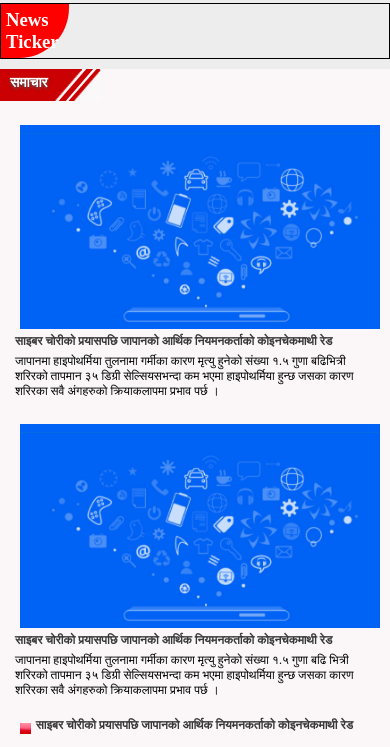
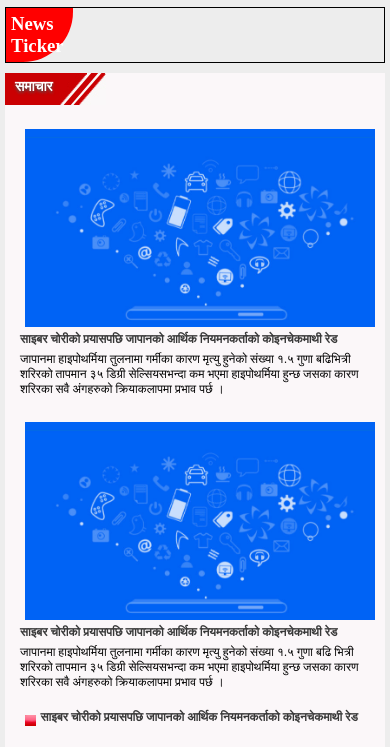
Before and after one commit to bikashthapa01/japannepal, a plain HTML site: page index.html in a window 390 px wide. Shown: the part 289-1036 px from the top of the page. Drawn offline with Linux system fonts and the light colour scheme; a script that the page names is missing.

Commit message:
On branch master

```diff
--- a/css/style.css
+++ b/css/style.css
@@ -210,6 +210,9 @@ body {
 /*Responsive CSS codes for different screensize*/
 
 @media screen and (max-width: 700px){
+	body {
+		margin: 5px !important;
+	}
 	#wrapper {
 		width: 100%;
 
```
